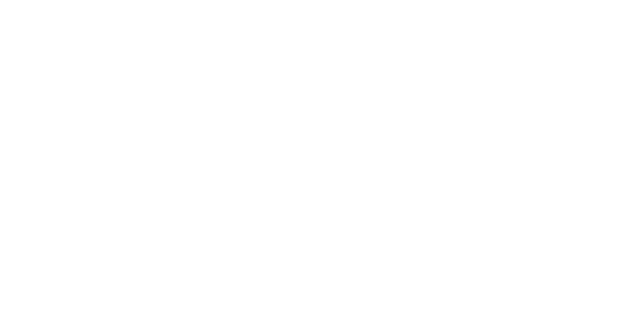
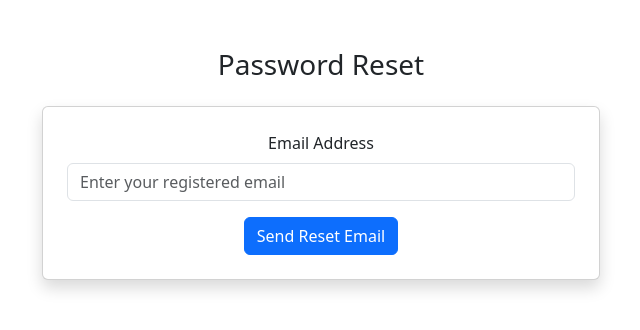
Before and after one commit to ashwini-mandi/Expense-tracker, a React (Create React App) app: page /forgot-password in a window 1280 px wide. Before the commit this address had no page. Shown: the top 330 px of the page, without its empty margins (319-959 px from the left). Built offline with nearby package versions, Linux system fonts and the light colour scheme.

Commit message:
Added forgot password flow

```diff
--- a/src/App.js
+++ b/src/App.js
@@ -3,6 +3,7 @@ import "./App.css";
 import UserForm from "./Components/Form";
 import WelcomeScreen from "./Components/Welcome";
 import CompleteProfile from "./Components/Profile";
+import Password from "./Components/Password";
 
 function App() {
   return (
@@ -14,6 +15,7 @@ function App() {
           {/* Route for the WelcomeScreen */}
           <Route path="/welcome" element={<WelcomeScreen />} />
           <Route path="/profile" element={<CompleteProfile />} />
+          <Route path="/forgot-password" element={<Password />} />
         </Routes>
       </Router>
     </div>
--- a/src/Components/Form.js
+++ b/src/Components/Form.js
@@ -18,6 +18,9 @@ const UserForm = () => {
     apiError: null,
   });
   const navigate = useNavigate();
+  const passwordHandler = () => {
+    navigate("/forgot-password");
+  };
 
   const toggle = () => {
     setLogin(!isLogin);
@@ -162,6 +165,13 @@ const UserForm = () => {
             {isLogin ? "Login" : "Sign Up"}
           </Button>
         </Form>
+        <Button
+          variant="link"
+          className="text-decoration-none"
+          onClick={passwordHandler}
+        >
+          Forgot password?
+        </Button>
       </div>
       <div
         className="mt-5 d-flex justify-content-center"
--- /dev/null
+++ b/src/Components/Password.js
@@ -0,0 +1,70 @@
+import { useState } from "react";
+import { Alert, Button, Form } from "react-bootstrap";
+
+const Password = () => {
+  const [email, setEmail] = useState("");
+  const [message, setMessage] = useState({ type: "", content: "" });
+  const [loading, setLoading] = useState(false);
+  const handleChange = (e) => {
+    setEmail(e.target.value);
+  };
+  const handleSubmit = async (e) => {
+    e.preventDefault();
+    setMessage({ type: "", content: "" });
+    setLoading(true);
+    try {
+      const res = await fetch(
+        "https://identitytoolkit.googleapis.com/v1/accounts:sendOobCode?key=AIzaSyCUjLjnpRxGDfU1vWmhDafxL3sC22a-oms",
+        {
+          method: "POST",
+          body: JSON.stringify({ email, requestType: "PASSWORD_RESET" }),
+        }
+      );
+      const data = await res.json();
+      if (!res.ok) {
+        throw new Error(data.error.message || "failed to send mail");
+      }
+      setMessage({
+        type: "success",
+        content:
+          "Password reset email sent successfully. Please check your inbox.",
+      });
+    } catch (error) {
+      console.error("Error:", error.message);
+      setMessage({ type: "danger", content: error.message });
+    } finally {
+      setLoading(false);
+    }
+  };
+  return (
+    <>
+      <div className="container mt-5">
+        <h3 className="text-center mb-4">Password Reset</h3>
+        <div className="card w-50 mx-auto p-4 shadow">
+          {message.content && (
+            <Alert variant={message.type} className="text-center">
+              {message.content}
+            </Alert>
+          )}
+          <Form onSubmit={handleSubmit}>
+            <Form.Group controlId="formEmail" className="mb-3">
+              <Form.Label>Email Address</Form.Label>
+              <Form.Control
+                type="email"
+                placeholder="Enter your registered email"
+                value={email}
+                onChange={handleChange}
+                required
+              />
+            </Form.Group>
+            <Button variant="primary" type="submit" disabled={loading}>
+              {loading ? "Sending..." : "Send Reset Email"}
+            </Button>
+          </Form>
+        </div>
+      </div>
+    </>
+  );
+};
+
+export default Password;
--- a/src/Components/Welcome.js
+++ b/src/Components/Welcome.js
@@ -82,7 +82,7 @@ const WelcomeScreen = () => {
   };
 
   const navigateToCompleteProfile = () => {
-    navigate("/complete-profile");
+    navigate("/profile");
   };
 
   const history = useNavigate();
```
